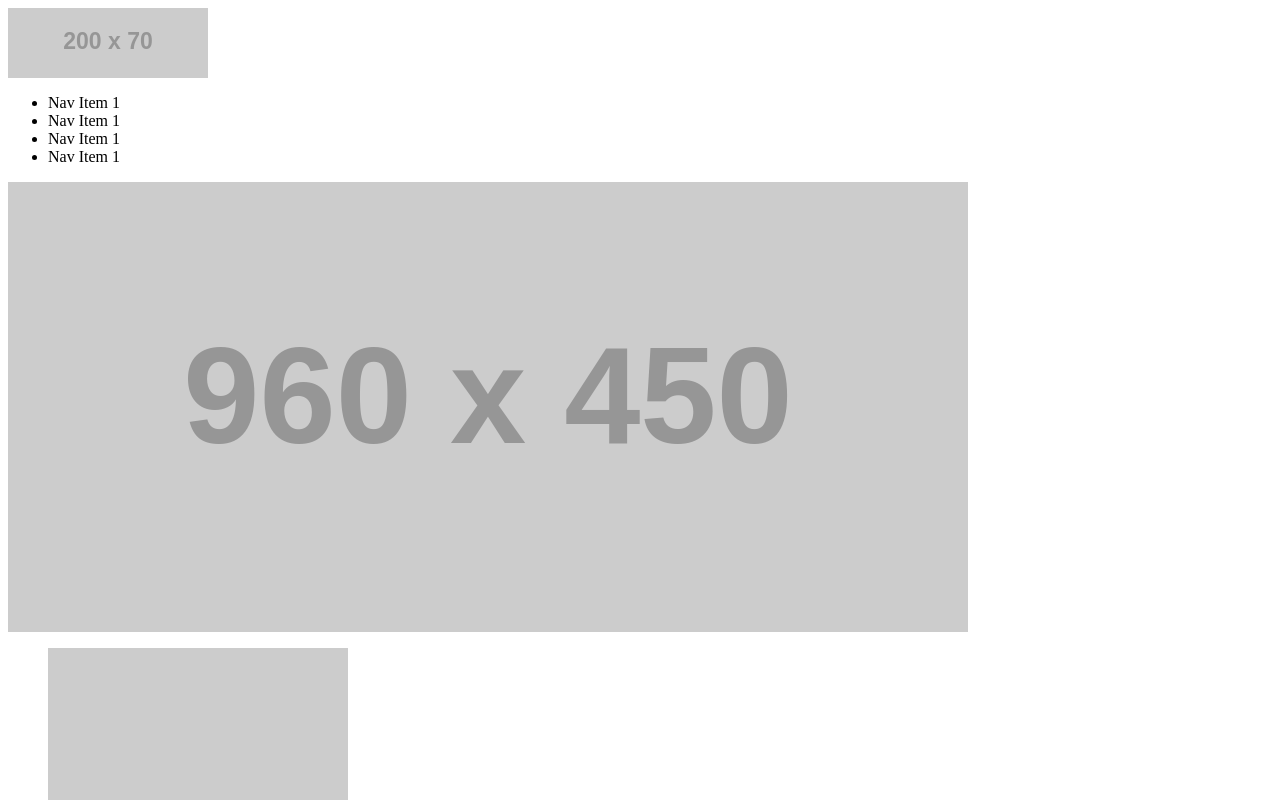
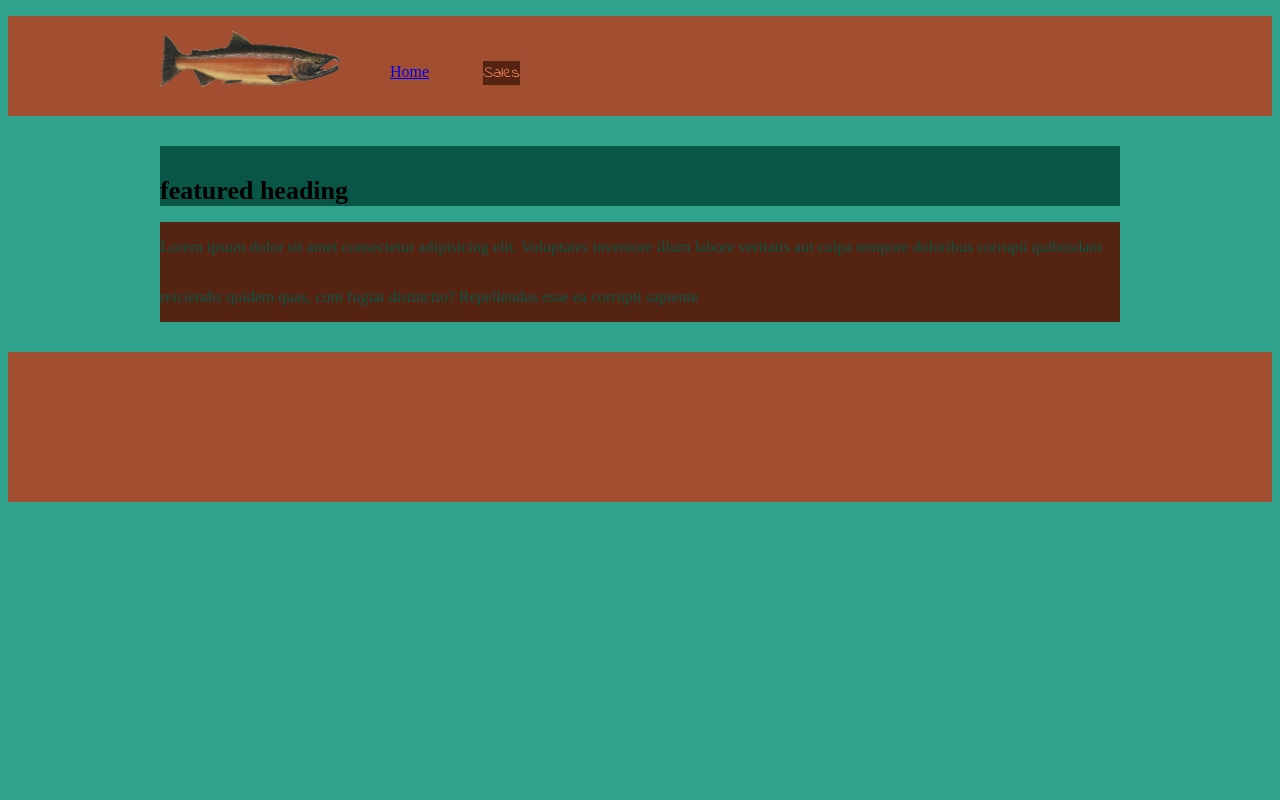
Before and after one commit to warlordlizard/cookie-stand, a plain HTML site: page sales.html in a window 1280 px wide. Shown: the top 800 px of the page. Drawn offline with Linux system fonts and the light colour scheme; placeholder pictures from the web are drawn by us.

Commit message:
commented out banners and unused containers on .html files, added style rules to fit problem domain

```diff
--- a/index.html
+++ b/index.html
@@ -3,36 +3,38 @@
   <head>
     <title>Pat's Cookies</title>
     <link rel="stylesheet" href="style.css">
+    <link href="https://fonts.googleapis.com/css?family=Indie+Flower" rel="stylesheet">
+
   </head>
   <header>
     <div>
       <img src="salmon.png">
       <nav>
         <ul>
-          <li>Nav Item 1</li>
-          <li>Nav Item 1</li>
-          <li>Nav Item 1</li>
-          <li>Nav Item 1</li>
+          <li class="highlight">Home</li>
+          <li><a href="sales.html">Sales</a></li>
+          <!-- <li>Nav Item 1</li>
+          <li>Nav Item 1</li> -->
         </ul>
       </nav>
     </div>
   </header>
 
   <main>
-    <img class="hero" src="http://placehold.it/960x450">
+    <!-- <img class="hero" src="http://placehold.it/960x450"> -->
 
     <ul class="sub-banners">
+      <!-- <li><img src="http://placehold.it/300x375"></li>
       <li><img src="http://placehold.it/300x375"></li>
-      <li><img src="http://placehold.it/300x375"></li>
-      <li><img src="http://placehold.it/300x375"></li>
+      <li><img src="http://placehold.it/300x375"></li> -->
     </ul>
 
-    <img class="featured-banner" src="http://placehold.it/480x400">
+    <!-- <img class="featured-banner" src="http://placehold.it/480x400"> -->
 
     <section>
       <h2>featured heading</h2>
-      <p>Lorem ipsum dolor sit amet consectetur adipisicing elit. Voluptates inventore illum labore veritatis aut culpa tempore doloribus corrupti quibusdam reiciendis quidem quas, cum fugiat distinctio? Repellendus esse ea corrupti sapiente</p>
-      <button>call to action</button>
+      <p class="text">Lorem ipsum dolor sit amet consectetur adipisicing elit. Voluptates inventore illum labore veritatis aut culpa tempore doloribus corrupti quibusdam reiciendis quidem quas, cum fugiat distinctio? Repellendus esse ea corrupti sapiente</p>
+      <!-- <button>call to action</button> -->
     </section>
   </main>
 
--- a/sales.html
+++ b/sales.html
@@ -1,33 +1,42 @@
+<!DOCTYPE html>
+<html>
+  <head>
+    <title>Pat's Cookies</title>
+    <link rel="stylesheet" href="style.css">
+    <link href="https://fonts.googleapis.com/css?family=Indie+Flower" rel="stylesheet">
+
+  </head>
   <header>
     <div>
-    <img src="http://placehold.it/200x70">
+      <img src="salmon.png">
       <nav>
         <ul>
-        <li>Nav Item 1</li>
-        <li>Nav Item 1</li>
-        <li>Nav Item 1</li>
-        <li>Nav Item 1</li>
+          <li><a href="index.html">Home</a></li>
+          <li class="highlight">Sales</li>
+          <!-- <li>Nav Item 1</li>
+          <li>Nav Item 1</li> -->
         </ul>
       </nav>
     </div>
   </header>
 
   <main>
-  <img class="hero" src="http://placehold.it/960x450">
+    <!-- <img class="hero" src="http://placehold.it/960x450"> -->
 
     <ul class="sub-banners">
+      <!-- <li><img src="http://placehold.it/300x375"></li>
       <li><img src="http://placehold.it/300x375"></li>
-    <li><img src="http://placehold.it/300x375"></li>
-    <li><img src="http://placehold.it/300x375"></li>
+      <li><img src="http://placehold.it/300x375"></li> -->
     </ul>
 
-  <img class="featured-banner" src="http://placehold.it/480x400">
+    <!-- <img class="featured-banner" src="http://placehold.it/480x400"> -->
 
     <section>
       <h2>featured heading</h2>
-    <p>Lorem ipsum dolor sit amet consectetur adipisicing elit. Voluptates inventore illum labore veritatis aut culpa tempore doloribus corrupti quibusdam reiciendis quidem quas, cum fugiat distinctio? Repellendus esse ea corrupti sapiente</p>
-    <button>call to action</button>
+      <p class="text">Lorem ipsum dolor sit amet consectetur adipisicing elit. Voluptates inventore illum labore veritatis aut culpa tempore doloribus corrupti quibusdam reiciendis quidem quas, cum fugiat distinctio? Repellendus esse ea corrupti sapiente</p>
+      <!-- <button>call to action</button> -->
     </section>
   </main>
 
   <footer></footer>
+</html>
--- a/style.css
+++ b/style.css
@@ -19,10 +19,27 @@ header li {
   display: inline-block;
   margin-right: 50px;
   margin-top: 45px;
+
+}
+.highlight {
+  background-color: #552311;
+  font-family: 'Indie Flower', cursive;
+  color: #EE8660;
 }
 
 body {
   background: #31A28B;
+
+}
+
+.data {
+  font-family: 'arial', sans-serif;
+  color: #A24F31;
+}
+
+.text {
+  font-family: 'times', serif;
+  color: #095546;
 }
 
 main {
@@ -56,6 +73,8 @@ main section h2 {
   font-size: 26px;
   margin-bottom: 5px;
   padding-top: 30px;
+  background-color: #095546;
+
 }
 
 main section p {
@@ -69,3 +88,7 @@ footer {
   height: 150px;
   background: #A24F31;
 }
+
+.table {
+  background-color: #095546;
+}
```
Lines whose indentation alone changed are shown as unchanged.
